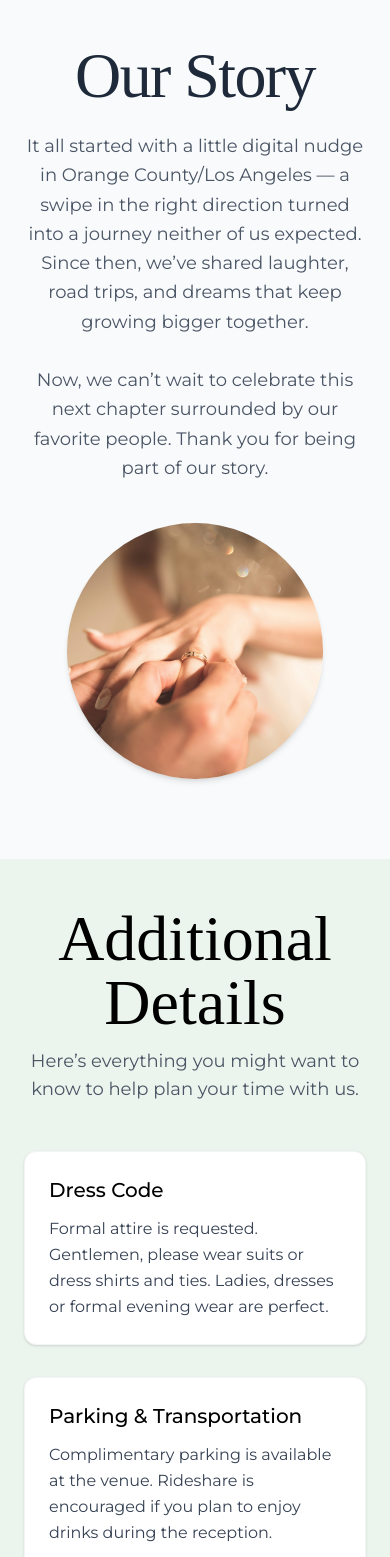
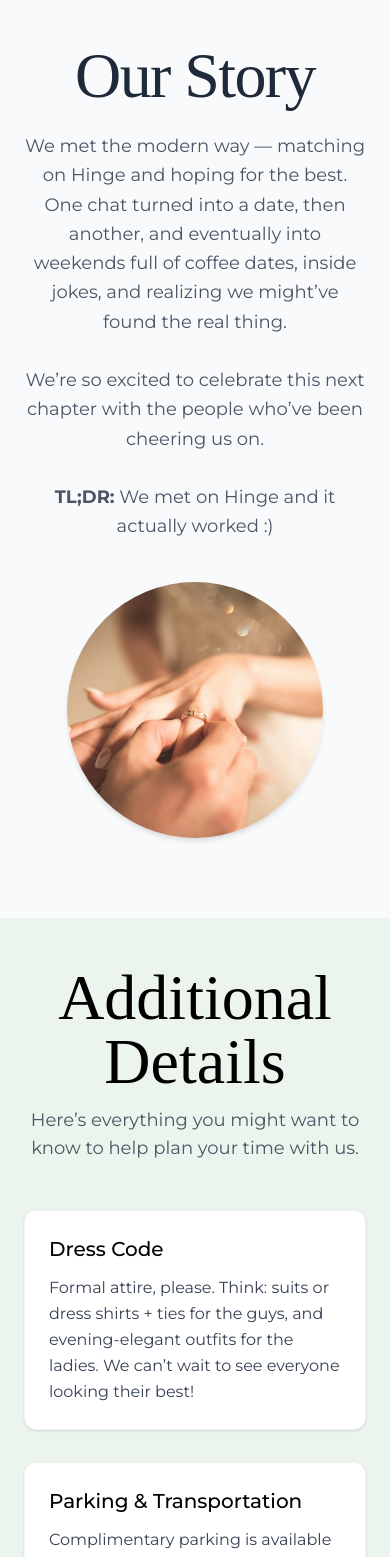
Before and after one commit to brianlpham21/mio-and-brian-wedding-rsvp, a Next.js app: page / in a window 390 px wide. Shown: the part 4160-5717 px from the top of the page. Built offline with nearby package versions, Linux system fonts and the light colour scheme.

Commit message:
additional details and story text edit

```diff
--- a/app/components/ourStory.tsx
+++ b/app/components/ourStory.tsx
@@ -33,7 +33,13 @@ export default function OurStory({ selectedLang }: { selectedLang: { code: strin
           <br />
           <br />
           {t('our-story-paragraph-2')}
+          <br />
+          <br />
         </p>
+        <p
+          className="text-gray-600 text-lg sm:text-xl leading-relaxed"
+          dangerouslySetInnerHTML={{ __html: t('our-story-paragraph-3') }}
+        />
       </motion.div>
 
       {/* Circular Cutout Image with Shadow */}
--- a/locales/en.json
+++ b/locales/en.json
@@ -24,8 +24,9 @@
   "ceremony-itinerary-description": "Join us for a heartfelt ceremony as we officially begin this new chapter together.",
   "cocktails-itinerary-description": "Sip, mingle, and enjoy good company while we sneak off for a few photos and a quick breather before the party starts.",
   "reception-itinerary-description": "Celebrate with us over good food, good company, and a night of music and dancing.",
-  "our-story-paragraph-1": "It all started with a little digital nudge in Orange County/Los Angeles — a swipe in the right direction turned into a journey neither of us expected. Since then, we’ve shared laughter, road trips, and dreams that keep growing bigger together.",
-  "our-story-paragraph-2": "Now, we can’t wait to celebrate this next chapter surrounded by our favorite people. Thank you for being part of our story.",
+  "our-story-paragraph-1": "We met the modern way — matching on Hinge and hoping for the best. One chat turned into a date, then another, and eventually into weekends full of coffee dates, inside jokes, and realizing we might’ve found the real thing.",
+  "our-story-paragraph-2": "We’re so excited to celebrate this next chapter with the people who’ve been cheering us on.",
+  "our-story-paragraph-3": "<b>TL;DR:</b> We met on Hinge and it actually worked :)",
   "rsvp-subheader": "Can we count you in? Please RSVP by <b>January 20, 2026</b> so we can plan accordingly.",
   "enter-your-full-name": "Enter your full name",
   "your-rsvp": "Your RSVP",
@@ -56,13 +57,13 @@
   "back-to-start": "Back to Start",
   "additional-details-subheader": "Here’s everything you might want to know to help plan your time with us.",
   "dress-code-title": "Dress Code",
-  "dress-code-description": "Formal attire is requested. Gentlemen, please wear suits or dress shirts and ties. Ladies, dresses or formal evening wear are perfect.",
+  "dress-code-description": "Formal attire, please. Think: suits or dress shirts + ties for the guys, and evening-elegant outfits for the ladies. We can’t wait to see everyone looking their best!",
   "parking-title": "Parking & Transportation",
-  "parking-description": "Complimentary parking is available at the venue. Rideshare is encouraged if you plan to enjoy drinks during the reception.",
+  "parking-description": "Complimentary parking is available at the venue. If you’re planning to enjoy drinks (which we fully support), rideshare is the way to go.",
   "reception-menu-title": "Reception Menu",
-  "reception-menu-description": "Dinner will be casual buffet style with food stations, featuring a mix of our favorite comfort foods. (Tacos by Leo's Taco Truck and Pho by Cater Pho You)",
+  "reception-menu-description": "Dinner will be casual buffet style with food stations, featuring a mix of our favorite comfort foods: tacos and pho. Grab a plate, build your bowl, try everything, and go back for seconds!",
   "gifts-title": "Gifts",
-  "gifts-description": "Your presence means the world to us! For those who wish to give a gift, we are registered at Minted.",
+  "gifts-description": "Your presence means the world to us! But if you’d like to contribute to our home + future adventures, we are registered at Minted.",
   "countingDownToIDo": "Counting Down to \"I Do\"",
   "days": "Days",
   "hours": "Hours",
--- a/locales/ja.json
+++ b/locales/ja.json
@@ -24,8 +24,9 @@
   "ceremony-itinerary-description": "私たちが新たな章を正式にスタートする、心温まる挙式にぜひご参加ください。",
   "cocktails-itinerary-description": "私たちが写真撮影とちょっとした休憩に向かっている間、ドリンクを片手に交流し、楽しい時間をお過ごしください。",
   "reception-itinerary-description": "美味しい食事、素敵な仲間、音楽とダンスの夜で一緒にお祝いしましょう。",
-  "our-story-paragraph-1": "オレンジカウンティ／ロサンゼルスでのちょっとしたデジタルなきっかけから始まりました — ほんの一度のスワイプが、予想もしなかった旅へとつながりました。それ以来、笑いあり、ロードトリップあり、夢を一緒に大きく育んできました。",
-  "our-story-paragraph-2": "これからの新しい章を、大切な人たちに囲まれて祝えることを楽しみにしています。私たちのストーリーの一部になってくれてありがとうございます。",
+  "our-story-paragraph-1": "私たちの出会いは現代的なものでした — Hinge でマッチして、“うまくいきますように”と願いながら始まりました。チャットがデートに変わり、また次のデートへと続き、やがてはコーヒーデートや内輪ネタでいっぱいの週末になり、“もしかして本物の出会いかも”と気づくようになりました。",
+  "our-story-paragraph-2": "これまでずっと応援してくれた皆さんと、この次の章を一緒にお祝いできることを心から楽しみにしています。",
+  "our-story-paragraph-3": "<b>要するに:</b> 私たちは Hinge で出会って、本当にうまくいきました :)",
   "rsvp-subheader": "ご参加いただけますか？計画の都合上、<b>2026年1月20日</b>までにご返信をお願いいたします。",
   "enter-your-full-name": "氏名を入力してください",
   "your-rsvp": "あなたの出欠確認",
@@ -56,13 +57,13 @@
   "back-to-start": "最初に戻る",
   "additional-details-subheader": "滞在の計画に役立つ情報をこちらにまとめました。",
   "dress-code-title": "服装",
-  "dress-code-description": "フォーマルな服装でお越しください。紳士の方はスーツまたはシャツとネクタイを、女性の方はドレスやフォーマルなイブニングウェアが最適です。",
+  "dress-code-description": "ドレスコードはフォーマルです。男性はスーツ、またはドレスシャツ＋ネクタイを。女性はエレガントなイブニングスタイルの装いをおすすめします。皆さんが最高に素敵な姿で来てくださるのを楽しみにしています！",
   "parking-title": "駐車場と交通",
-  "parking-description": "会場には無料駐車場があります。レセプションでお酒を楽しむ予定の方はライドシェアの利用を推奨します。",
+  "parking-description": "会場には無料駐車場をご用意しています。ドリンクを楽しむ予定の方（もちろん大歓迎です！）は、ぜひライドシェアをご利用ください。",
   "reception-menu-title": "レセプションメニュー",
-  "reception-menu-description": "ディナーはカジュアルなビュッフェスタイルで、フードステーションを用意しています。私たちのお気に入りのコンフォートフードをお楽しみください。（Leo's Taco Truckのタコス、Cater Pho Youのフォー）",
+  "reception-menu-description": "ディナーはカジュアルなビュッフェ形式で、タコスやフォーなど、私たちのお気に入りのコンフォートフードをご用意したフードステーションをお楽しみいただけます。お皿を取って、自由に組み合わせて、いろいろ試して、おかわりもどうぞ！",
   "gifts-title": "ギフト",
-  "gifts-description": "ご出席いただけることが何よりの喜びです！ギフトを贈りたい方は、Mintedに登録しています。",
+  "gifts-description": "皆さんが来てくださること自体が、私たちにとって何よりの贈り物です！ ですが、もし私たちの新しい家やこれからの冒険にご協力いただける場合は、Minted にレジストリーを作成しています。",
   "countingDownToIDo": "「はい」と言う日までカウントダウン",
   "days": "日",
   "hours": "時間",
--- a/locales/vi.json
+++ b/locales/vi.json
@@ -24,8 +24,9 @@
   "ceremony-itinerary-description": "Hãy cùng tham dự buổi lễ đầy cảm xúc khi chúng ta chính thức bắt đầu chương mới bên nhau.",
   "cocktails-itinerary-description": "Nhâm nhi, giao lưu và tận hưởng không khí vui vẻ trong khi chúng tôi tranh thủ chụp vài tấm hình và nghỉ một chút trước khi bữa tiệc bắt đầu.",
   "reception-itinerary-description": "Hãy cùng chúng tôi ăn mừng với những món ăn ngon, bạn bè thân thiết và một đêm đầy ắp âm nhạc và khiêu vũ.",
-  "our-story-paragraph-1": "Mọi chuyện bắt đầu từ một cú “chạm số” nhỏ ở Orange County/Los Angeles — một lượt quẹt đúng hướng đã dẫn đến một hành trình mà cả hai không ngờ tới. Kể từ đó, chúng tôi đã cùng nhau cười, đi road trip, và nuôi dưỡng những ước mơ ngày càng lớn hơn.",
-  "our-story-paragraph-2": "Giờ đây, chúng tôi rất háo hức được ăn mừng chương mới này bên những người thân yêu. Cảm ơn bạn đã là một phần trong câu chuyện của chúng tôi.",
+  "our-story-paragraph-1": "Chúng tôi gặp nhau theo cách hiện đại — match trên Hinge và hy vọng mọi thứ sẽ tốt đẹp. Một cuộc trò chuyện dẫn đến một buổi hẹn, rồi thêm một buổi nữa, và cuối cùng là những cuối tuần đầy những buổi hẹn cà phê, những câu đùa nội bộ và cảm giác rằng có lẽ chúng tôi đã tìm thấy điều thật sự đặc biệt.",
+  "our-story-paragraph-2": "Chúng tôi vô cùng háo hức được cùng ăn mừng chương tiếp theo này với những người đã luôn cổ vũ chúng tôi.",
+  "our-story-paragraph-3": "<b>Tóm lại:</b> Chúng tôi gặp nhau trên Hinge và hóa ra lại hợp nhau thật :)",
   "rsvp-subheader": "Bạn có tham gia được không? Vui lòng phản hồi trước ngày <b>20 tháng 1 năm 2026</b> để chúng tôi có thể chuẩn bị chu đáo.",
   "enter-your-full-name": "Nhập họ và tên của bạn",
   "your-rsvp": "Xác nhận tham dự của bạn",
@@ -56,13 +57,13 @@
   "back-to-start": "Quay lại bắt đầu",
   "additional-details-subheader": "Dưới đây là mọi thông tin bạn có thể cần để sắp xếp thời gian tham dự cùng chúng tôi.",
   "dress-code-title": "Trang phục",
-  "dress-code-description": "Vui lòng mặc trang phục trang trọng. Quý ông nên mặc vest hoặc áo sơ mi và cà vạt. Quý cô nên mặc váy hoặc trang phục dạ hội.",
+  "dress-code-description": "Vui lòng mặc trang phục trang trọng. Nam giới: suit hoặc áo sơ mi + cà vạt. Nữ giới: trang phục thanh lịch cho buổi tối. Chúng tôi rất mong được thấy mọi người xuất hiện thật rạng rỡ!",
   "parking-title": "Đỗ xe & Di chuyển",
-  "parking-description": "Có chỗ đỗ xe miễn phí tại địa điểm. Khuyến khích sử dụng dịch vụ đi chung xe nếu bạn dự định thưởng thức đồ uống trong tiệc.",
+  "parking-description": "Bãi đỗ xe miễn phí có sẵn tại địa điểm. Nếu bạn dự định thưởng thức đồ uống (chúng tôi hoàn toàn ủng hộ!), hãy gọi xe qua ứng dụng để an toàn và tiện lợi hơn.",
   "reception-menu-title": "Thực đơn tiệc",
-  "reception-menu-description": "Bữa tối sẽ theo phong cách buffet với các quầy thức ăn, kết hợp những món ăn yêu thích của chúng tôi. (Tacos từ Leo's Taco Truck và Phở từ Cater Pho You)",
+  "reception-menu-description": "Bữa tối sẽ được phục vụ theo hình thức buffet thoải mái với các quầy đồ ăn, bao gồm sự kết hợp giữa những món comfort food yêu thích của chúng tôi: tacos và phở. Hãy lấy đĩa, tự pha chế theo ý thích, thử mọi thứ và đừng ngại lấy thêm lần nữa!",
   "gifts-title": "Quà tặng",
-  "gifts-description": "Sự hiện diện của bạn có ý nghĩa vô cùng với chúng tôi! Nếu muốn tặng quà, chúng tôi đã đăng ký tại Minted.",
+  "gifts-description": "Sự hiện diện của bạn đã là món quà quý giá nhất đối với chúng tôi! Nhưng nếu bạn muốn đóng góp cho tổ ấm và những hành trình tương lai của chúng tôi, chúng tôi có đăng ký quà tặng tại Minted.",
   "countingDownToIDo": "Đếm ngược đến \"I Do\"",
   "days": "Ngày",
   "hours": "Giờ",
```
